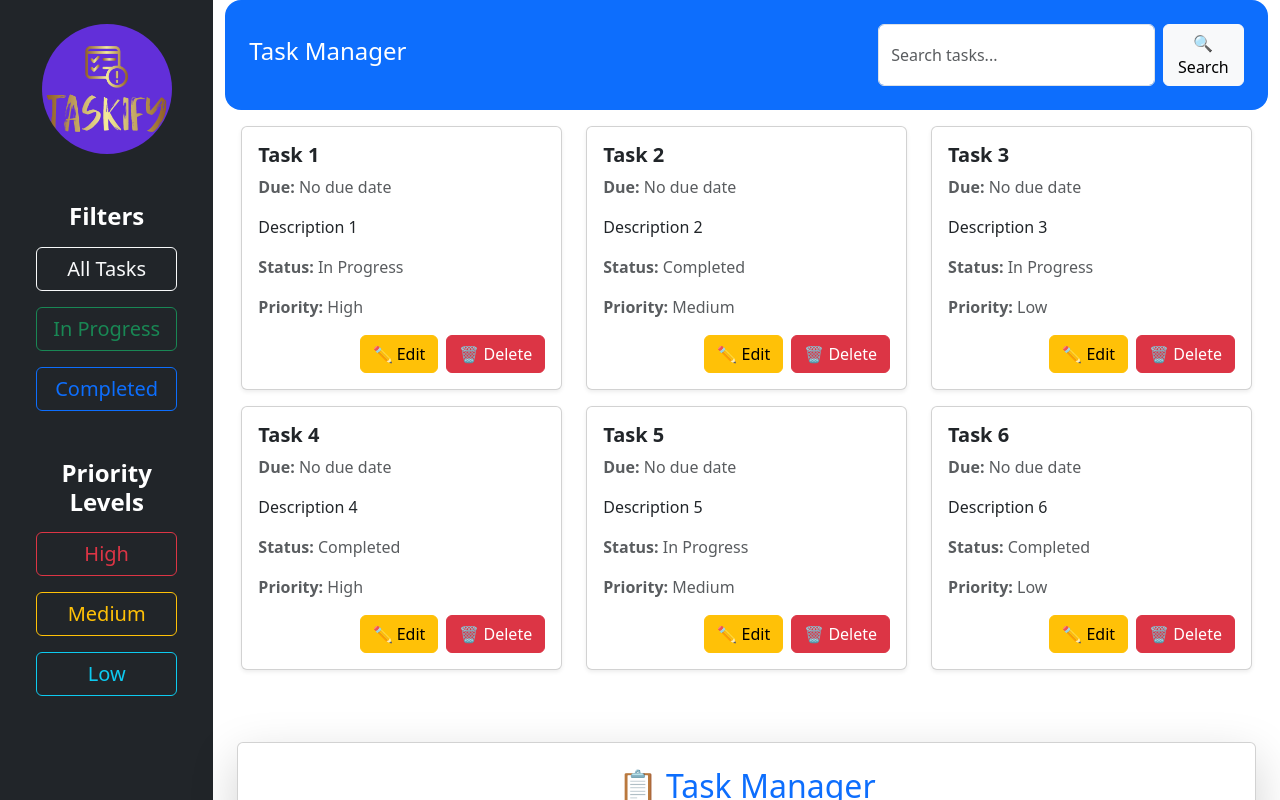
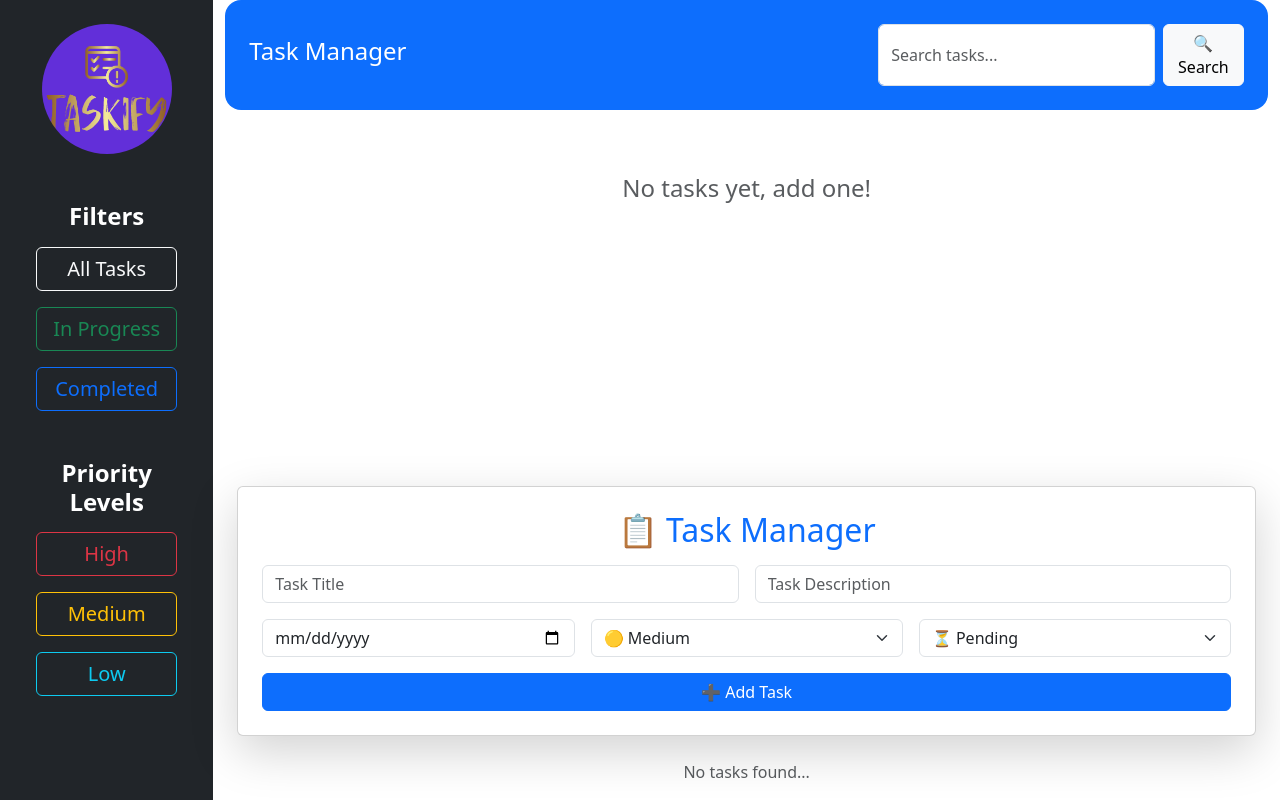
Before and after one commit to Rawan634/Final_React_Project, a React (Vite) app in the folder frontend/: page / in a window 1280 px wide. Shown: the top 800 px of the page. Built offline with nearby package versions, Linux system fonts and the light colour scheme.

Commit message:
Update Home.jsx

```diff
--- a/frontend/src/pages/Home.jsx
+++ b/frontend/src/pages/Home.jsx
@@ -4,33 +4,36 @@ import TaskCard from "../components/Taskcard";
 import Footer from "../components/Footer";
 
 const Home = () => {
-  const tasks = [
-    { title: "Task 1", description: "Description 1", status: "In Progress", priority: "High" },
-    { title: "Task 2", description: "Description 2", status: "Completed", priority: "Medium" },
-    { title: "Task 3", description: "Description 3", status: "In Progress", priority: "Low" },
-    { title: "Task 4", description: "Description 4", status: "Completed", priority: "High" },
-    { title: "Task 5", description: "Description 5", status: "In Progress", priority: "Medium" },
-    { title: "Task 6", description: "Description 6", status: "Completed", priority: "Low" },
-  ];
+  // Remove fake tasks for production
+  const tasks = []; // Keep empty for now
 
   return (
     <div className="container-fluid">
       <div className="row">
+        {/* Sidebar */}
         <div className="col-12 col-md-2 bg-dark text-white position-sticky top-0 vh-100">
           <Sidebar />
         </div>
 
-        <div className="col-12 col-md-10 d-flex flex-column">
+        {/* Main Content */}
+        <div className="col-12 col-md-10 d-flex flex-column min-vh-100">
           <Header />
 
-          {/* Task Cards */}
+          {/* Task Section (Maintains Grid Structure) */}
           <div className="container-fluid flex-grow-1 p-3">
-            <div className="row">
-              {tasks.map((task, index) => (
-                <div key={index} className="col-md-4">
-                  <TaskCard task={task} />
+            <div className="row justify-content-center">
+              {tasks.length > 0 ? (
+                tasks.map((task, index) => (
+                  <div key={index} className="col-md-4">
+                    <TaskCard task={task} />
+                  </div>
+                ))
+              ) : (
+                // Empty state to maintain structure
+                <div className="col-12 text-center text-muted mt-5">
+                  <h4>No tasks yet, add one!</h4>
                 </div>
-              ))}
+              )}
             </div>
           </div>
 
```
